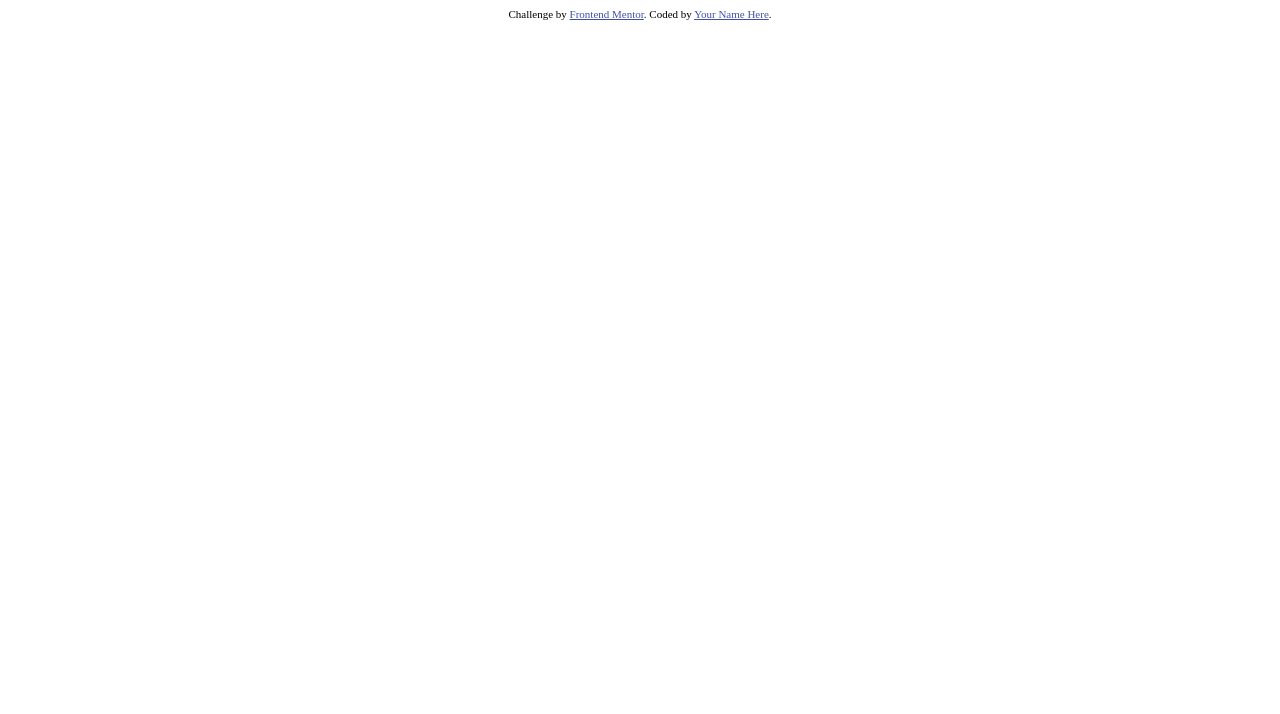
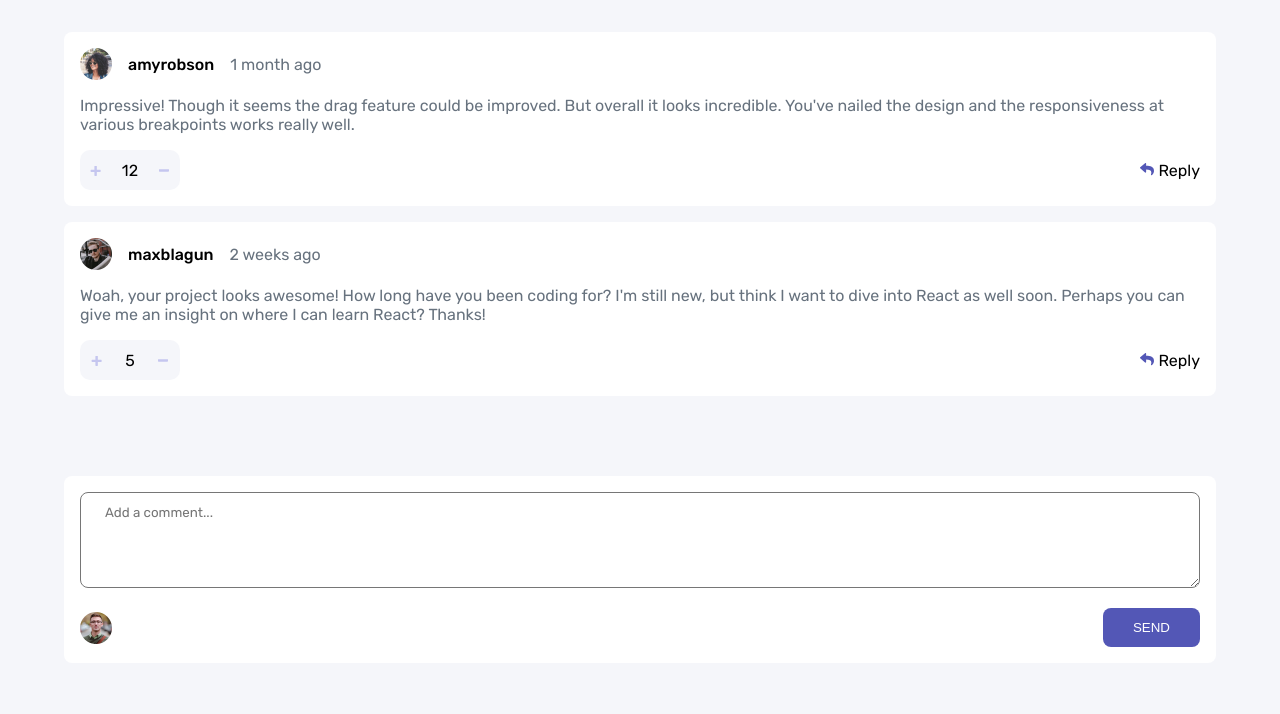
Before and after one commit to KennethChang1/interactive-comment-section, a plain HTML site: page index.html in a window 1280 px wide. Drawn offline with Linux system fonts and the light colour scheme.

Commit message:
add comment functionality

```diff
--- a/index.html
+++ b/index.html
@@ -1,26 +1,76 @@
 <!DOCTYPE html>
 <html lang="en">
+
 <head>
   <meta charset="UTF-8">
-  <meta name="viewport" content="width=device-width, initial-scale=1.0"> <!-- displays site properly based on user's device -->
+  <meta name="viewport" content="width=device-width, initial-scale=1.0">
+  <!-- displays site properly based on user's device -->
 
   <link rel="icon" type="image/png" sizes="32x32" href="./images/favicon-32x32.png">
+  <script src="script.js" defer></script>
+  <link rel="stylesheet" href="scss/styles.css">
+  <link rel="preconnect" href="https://fonts.googleapis.com">
+  <link rel="preconnect" href="https://fonts.gstatic.com" crossorigin>
+  <link href="https://fonts.googleapis.com/css2?family=Rubik:wght@400;500&display=swap" rel="stylesheet">
 
   <title>Frontend Mentor | Interactive comments section</title>
 
   <!-- Feel free to remove these styles or customise in your own stylesheet 👍 -->
   <style>
-    .attribution { font-size: 11px; text-align: center; }
-    .attribution a { color: hsl(228, 45%, 44%); }
+    .attribution {
+      font-size: 11px;
+      text-align: center;
+    }
+
+    .attribution a {
+      color: hsl(228, 45%, 44%);
+    }
   </style>
 </head>
+
 <body>
+  <main class="main">
+    <div class="container" id="comment-container">
+      <!-- <div class="card">
+        <div class="card__header">
+          <img class="card__image" src="${userImage}" alt="">
+          <p class="card__name">${username}</p>
+          <p class="card__time">${time}</p>
+        </div>
+        <div class="card__body">
+          <p class="card__copy">Impressive! Though it seems the drag feature could be improved. But overall it looks
+            incredible. You’ve nailed the design and the responsiveness at various breakpoints works really well.</p>
+        </div>
+        <div class="card__footer">
+          <div class="card__actions">
+            <img src="images/icon-plus.svg" alt="">
+            <p>12</p>
+            <img src="images/icon-minus.svg" alt="">
+          </div>
+          <div class="card__reply">
+            <img src="images/icon-reply.svg" alt="">
+            <span>Reply</span>
+          </div>
+        </div>
+      </div> -->
+    </div>
+    <div class="container">
+      <div class="card">
+        <textarea class="card__input" name="" id="comment-input" placeholder="Add a comment..."></textarea>
+        <div class="card__footer">
+          <img class="card__image" src="images/avatars/image-juliusomo.webp" alt="">
+          <button id="send" class="btn">SEND</button>
+        </div>
+      </div>
+    </div>
+  </main>
 
   <!-- Pull dynamic content from the data.json file -->
 
-  <div class="attribution">
+  <!-- <div class="attribution">
     Challenge by <a href="https://www.frontendmentor.io?ref=challenge" target="_blank">Frontend Mentor</a>.
     Coded by <a href="#">Your Name Here</a>.
-  </div>
+  </div> -->
 </body>
+
 </html>
--- /dev/null
+++ b/script.js
@@ -0,0 +1,205 @@
+'use strict';
+let data = {
+    "currentUser": {
+        "image": {
+            "png": "./images/avatars/image-juliusomo.png",
+            "webp": "./images/avatars/image-juliusomo.webp"
+        },
+        "username": "juliusomo"
+    },
+    "comments": [{
+            "id": 1,
+            "content": "Impressive! Though it seems the drag feature could be improved. But overall it looks incredible. You've nailed the design and the responsiveness at various breakpoints works really well.",
+            "createdAt": "1 month ago",
+            "score": 12,
+            "user": {
+                "image": {
+                    "png": "./images/avatars/image-amyrobson.png",
+                    "webp": "./images/avatars/image-amyrobson.webp"
+                },
+                "username": "amyrobson"
+            },
+            "replies": []
+        },
+        {
+            "id": 2,
+            "content": "Woah, your project looks awesome! How long have you been coding for? I'm still new, but think I want to dive into React as well soon. Perhaps you can give me an insight on where I can learn React? Thanks!",
+            "createdAt": "2 weeks ago",
+            "score": 5,
+            "user": {
+                "image": {
+                    "png": "./images/avatars/image-maxblagun.png",
+                    "webp": "./images/avatars/image-maxblagun.webp"
+                },
+                "username": "maxblagun"
+            },
+            "replies": [{
+                    "id": 3,
+                    "content": "If you're still new, I'd recommend focusing on the fundamentals of HTML, CSS, and JS before considering React. It's very tempting to jump ahead but lay a solid foundation first.",
+                    "createdAt": "1 week ago",
+                    "score": 4,
+                    "replyingTo": "maxblagun",
+                    "user": {
+                        "image": {
+                            "png": "./images/avatars/image-ramsesmiron.png",
+                            "webp": "./images/avatars/image-ramsesmiron.webp"
+                        },
+                        "username": "ramsesmiron"
+                    }
+                },
+                {
+                    "id": 4,
+                    "content": "I couldn't agree more with this. Everything moves so fast and it always seems like everyone knows the newest library/framework. But the fundamentals are what stay constant.",
+                    "createdAt": "2 days ago",
+                    "score": 2,
+                    "replyingTo": "ramsesmiron",
+                    "user": {
+                        "image": {
+                            "png": "./images/avatars/image-juliusomo.png",
+                            "webp": "./images/avatars/image-juliusomo.webp"
+                        },
+                        "username": "juliusomo"
+                    }
+                }
+            ]
+        }
+    ]
+}
+
+const container = document.querySelector('#comment-container');
+
+const cardFactory = function () {
+    let {
+        comments
+    } = data;
+
+    const displayComment = (index) => {
+        const cardContainer = document.createElement('div');
+        const replyContainer = document.createElement('div');
+
+        replyContainer.classList.add('card', 'card--not-active', 'card-js');
+        cardContainer.classList.add('card');
+
+        cardContainer.innerHTML = `
+        <div class="card__header">
+            <img class="card__image" src="${comments[index].user.image.webp}" alt="">
+            <p class="card__name">${comments[index].user.username}</p>
+            <p class="card__time">${comments[index].createdAt}</p>
+        </div>
+        <div class="card__body">
+            <p class="card__copy">${comments[index].content}</p>
+        </div>
+        <div class="card__footer">
+            <div class="card__actions">
+                <img class="plus" listener="true" src="images/icon-plus.svg" alt="">
+                <p class='score'>${comments[index].score}</p>
+                <img class="minus" src="images/icon-minus.svg" alt="">
+            </div>
+            <div class="card__reply">
+                <img src="images/icon-reply.svg" alt="">
+                <span>Reply</span>
+            </div>
+        </div>
+        `
+
+        replyContainer.innerHTML = `
+        <textarea class="card__input" name="" id="" placeholder="Add a comment...">@${comments[index].user.username} </textarea>
+        <div class="card__footer">
+            <img class="card__image" src="images/avatars/image-juliusomo.webp" alt="">
+            <button class="btn">REPLY</button>
+        </div>
+        `
+
+
+        container.appendChild(cardContainer);
+        container.appendChild(replyContainer);
+    };
+
+    const displayAllComment = () => {
+        for (let i = 0; i < comments.length; i++) {
+            displayComment(i);
+        }
+    };
+
+    const score = () => {
+        const plus = document.querySelectorAll('.plus');
+        const score = document.querySelectorAll('.score');
+        const minus = document.querySelectorAll('.minus');
+
+        plus.forEach((element, index) => {
+            element.addEventListener('click', addScore);
+
+            function addScore() {
+                score[index].textContent = +score[index].textContent + 1;
+            }
+        });
+
+        minus.forEach((element, index) => {
+            element.addEventListener('click', minusScore);
+
+            function minusScore() {
+                score[index].textContent = +score[index].textContent - 1;
+            }
+        });
+    }
+
+    const reply = () => {
+        const reply = document.querySelectorAll('.card__reply');
+        const replyContainer = document.querySelectorAll('.card-js');
+
+        reply.forEach((element, index) => {
+            element.addEventListener('click', () => {
+                replyContainer[index].classList.toggle('card--not-active');
+            });
+        });
+    }
+
+    return {
+        displayAllComment,
+        score,
+        reply,
+    }
+}
+
+const card = cardFactory();
+card.displayAllComment();
+card.score();
+card.reply();
+addComment();
+
+function addComment(){
+    const send = document.getElementById('send');
+    const comment = document.querySelector('#comment-input');
+    send.addEventListener('click', ()=>{
+        const cardContainer = document.createElement('div');
+
+        cardContainer.classList.add('card');
+
+        cardContainer.innerHTML = `
+        <div class="card__header">
+            <img class="card__image" src="${data.currentUser.image.webp}" alt="">
+            <p class="card__name">${data.currentUser.username}</p>
+            <p class="card__time">Seconds ago</p>
+        </div>
+        <div class="card__body">
+            <p class="card__copy">${comment.value}</p>
+        </div>
+        <div class="card__footer">
+            <div class="card__actions">
+                <img class="plus" listener="true" src="images/icon-plus.svg" alt="">
+                <p class='score'>1</p>
+                <img class="minus" src="images/icon-minus.svg" alt="">
+            </div>
+            <div class="card__footer-logo">
+                <img src="images/icon-delete.svg" alt="">
+                <span>Delete</span>
+                <img src="images/icon-edit.svg" alt="">
+                <span>Edit</span>
+            </div>
+        </div>
+        `
+
+        container.appendChild(cardContainer);
+        comment.value = "";
+    })
+}
--- /dev/null
+++ b/scss/styles.scss
@@ -0,0 +1,95 @@
+*{
+    margin: 0;
+    padding: 0;
+    box-sizing: border-box;
+}
+
+.main{
+    background-color: #F5F6FA;
+    height: 100vh;
+    font-family: 'Rubik', sans-serif;
+}
+
+.container{
+    padding: 32px 0;
+    width: 90%;
+    margin: auto;
+
+    &--input{
+        background-color: white;
+        border-radius: 8px;
+    }
+}
+
+.card{
+    background-color: white;
+    border-radius: 8px;
+    padding: 16px;
+    margin-bottom: 16px;
+
+    &--not-active{
+        display: none;
+    }
+
+    &__header{
+        display: flex;
+        align-items: center;
+        gap: 16px;
+        margin-bottom: 16px;
+    }
+
+    &__time{
+        color: #67727E;
+    }
+
+    &__image{
+        width: 32px;
+    }
+
+    &__name{
+        font-weight: 500;
+    }
+
+    &__body{
+        margin-bottom: 16px;
+    }
+
+    &__copy{
+        color: #67727E;
+    }
+
+    &__footer{
+        display: flex;
+        align-items: center;
+        justify-content: space-between;
+
+
+    }
+
+    &__actions{
+        display: flex;
+        align-items: center;
+        justify-content: space-around;
+        border-radius: 10px;
+        background-color: #F5F6FA;
+        width: 100px;
+        height: 40px;
+    }
+
+    &__input{
+        width: 100%;
+        height: 96px;
+        border-radius: 8px;
+        padding: 12px 0 0 24px;
+        margin-bottom: 16px;
+        font-family: 'Rubik', sans-serif;
+    }
+}
+
+.btn{
+    background-color: #5357B6;
+    color: white;
+    border: none;
+    padding: 12px 30px;
+    border-radius: 8px;
+}
```
Also changed, not shown: scss/styles.css (added), 1 other file.
